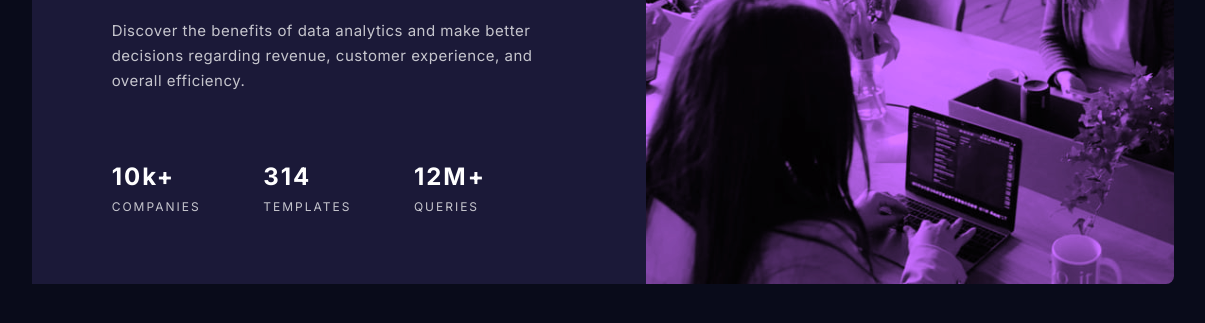
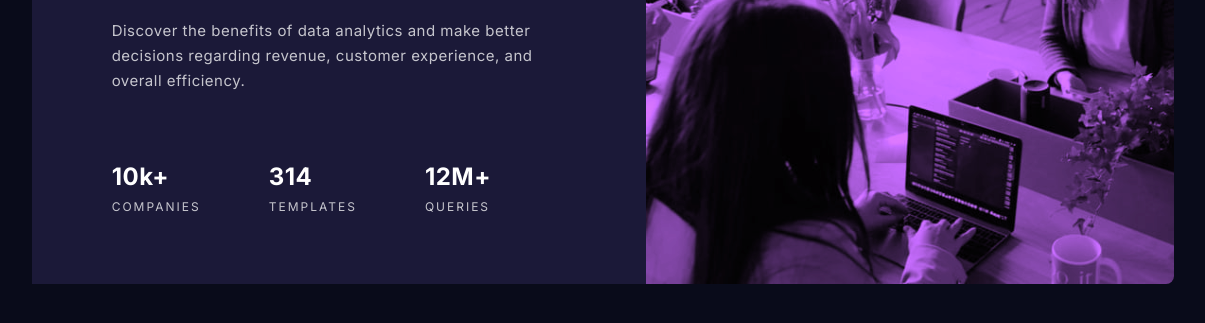
Before and after one commit to KrzysztofGrudzien/frontend-mentor-stats-card-component, a plain HTML site: page index.html in a window 1536 px wide. Shown: the part 343-666 px from the top of the page, without its empty margins (165-1370 px from the left). Drawn offline with Linux system fonts and the light colour scheme.

Commit message:
fix styles according to layout for desktop

```diff
--- a/css/style.css
+++ b/css/style.css
@@ -120,6 +120,7 @@ p {
     display: inline-block;
     font-size: 2.4rem;
     font-weight: 700;
+    letter-spacing: 0.5px;
     padding-bottom: 1rem;
     text-transform: none;
 }
@@ -138,6 +139,7 @@ p {
         display: flex;
         flex-direction: row-reverse;
         margin: 0 2.4rem;
+        max-width: 100%;
         overflow: hidden;
     }
 
@@ -162,6 +164,6 @@ p {
         display: flex;
         justify-content: space-between;
         margin-top: 7rem;
-        padding-right: 8rem;
+        padding-right: 7.5rem;
     }
 }
```
